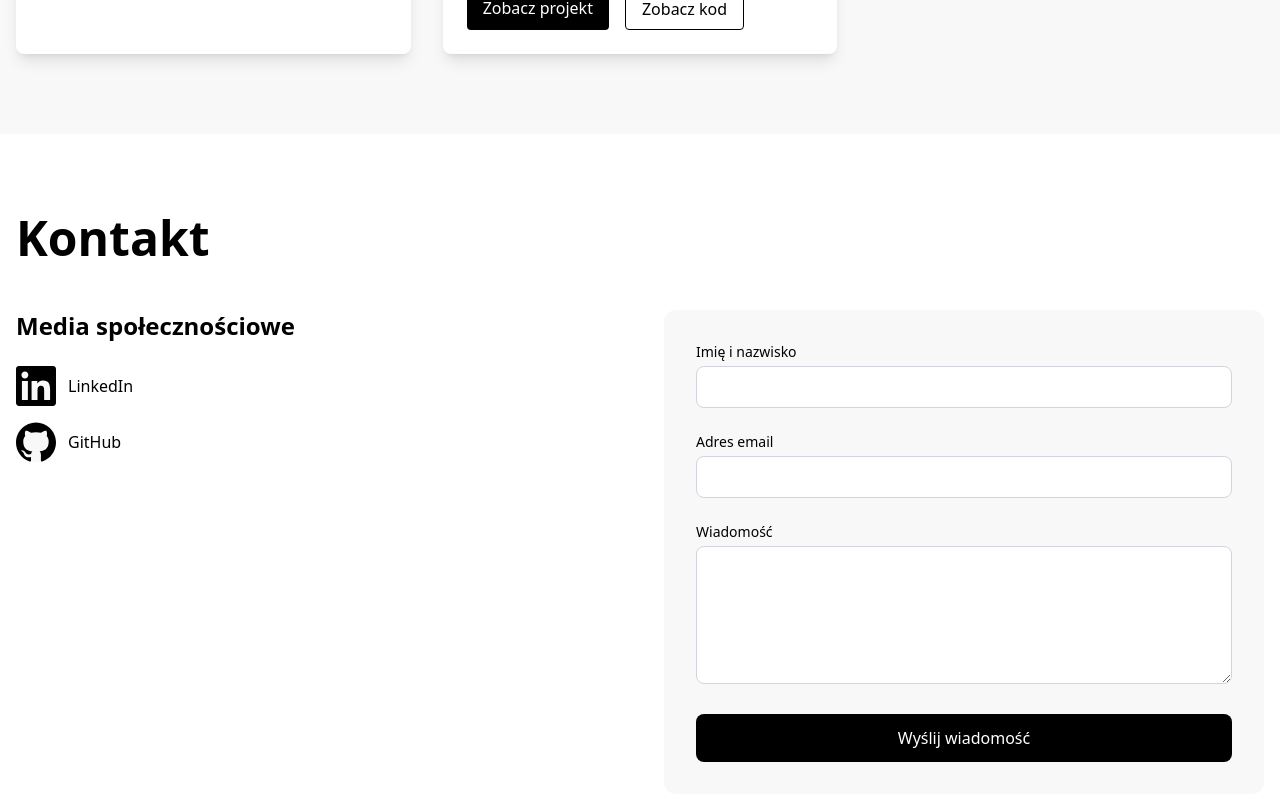
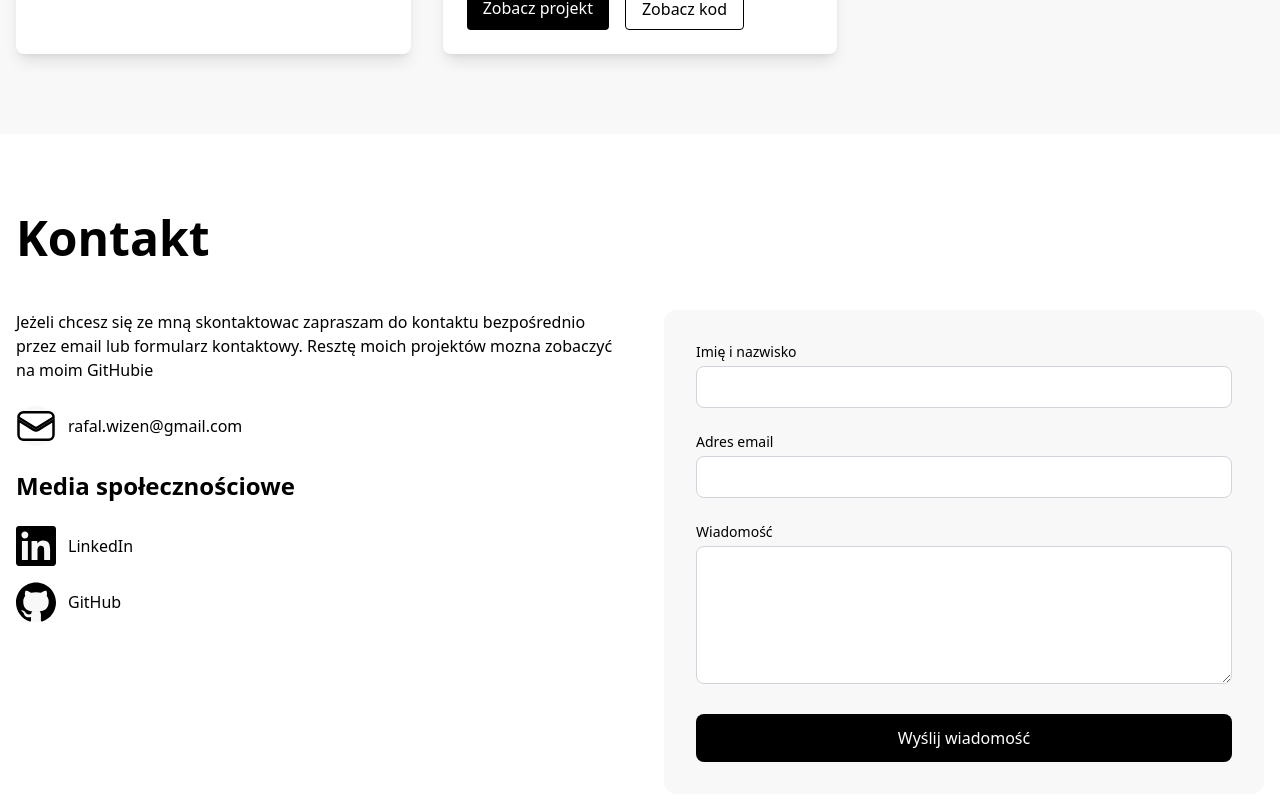
Before and after one commit to rafalwizen/portfolio-website-2, a React (Vite) app: page / in a window 1280 px wide. Shown: the part 3130-3930 px from the top of the page. Built offline with nearby package versions, Linux system fonts and the light colour scheme.

Commit message:
Add email and info to Contact.tsx

```diff
--- a/src/components/contact/Contact.tsx
+++ b/src/components/contact/Contact.tsx
@@ -1,6 +1,6 @@
 import {useTranslation} from 'react-i18next';
 import ContactForm from './ContactForm.tsx';
-import {LinkedInIcon, GitHubIcon} from './Icons.tsx';
+import {LinkedInIcon, GitHubIcon, EmailIcon} from './Icons.tsx';
 
 const Contact = () => {
     const {t} = useTranslation();
@@ -13,6 +13,23 @@ const Contact = () => {
                 </h2>
                 <div className="grid md:grid-cols-2 gap-12">
                     <div className="space-y-6">
+                        <p>{t('contact.info')}</p>
+                        <a
+                            onClick={() => {
+                                navigator.clipboard.writeText('rafal.wizen@gmail.com').then(() => {
+                                    alert('Email skopiowany do schowka!');
+                                }).catch(() => {
+                                    alert('Wystąpił błąd podczas kopiowania.');
+                                });
+                            }}
+                            className="flex items-center gap-3 text-text-primary hover:text-text-primary/70 transition-colors group cursor-pointer"
+                        >
+                                <span
+                                    className="w-10 h-10 flex items-center justify-center bg-background-light rounded-full group-hover:bg-[rgb(238,238,238)] transition-colors">
+                                    <EmailIcon/>
+                                </span>
+                            rafal.wizen@gmail.com
+                        </a>
                         <h3 className="text-2xl font-semibold text-text-primary">
                             {t('contact.social')}
                         </h3>
@@ -24,7 +41,7 @@ const Contact = () => {
                                 className="flex items-center gap-3 text-text-primary hover:text-text-primary/70 transition-colors group"
                             >
                                 <span
-                                  className="w-10 h-10 flex items-center justify-center bg-background-light rounded-full group-hover:bg-[rgb(238,238,238)] transition-colors">
+                                    className="w-10 h-10 flex items-center justify-center bg-background-light rounded-full group-hover:bg-[rgb(238,238,238)] transition-colors">
                                   <LinkedInIcon/>
                                 </span>
                                 LinkedIn
--- a/src/components/contact/Icons.tsx
+++ b/src/components/contact/Icons.tsx
@@ -15,3 +15,21 @@ export const GitHubIcon = () => (
         />
     </svg>
 );
+
+export const EmailIcon = () => (
+    <svg role="img" viewBox="0 0 24 24" xmlns="http://www.w3.org/2000/svg">
+        <title>Email</title>
+        <path
+            fill="white"
+            stroke="black"
+            strokeWidth="1.5"
+            d="M1.5 8.67v8.58a3 3 0 003 3h15a3 3 0 003-3V8.67l-8.928 5.493a3 3 0 01-3.144 0L1.5 8.67z"
+        />
+        <path
+            fill="white"
+            stroke="black"
+            strokeWidth="1.5"
+            d="M22.5 6.908V6.75a3 3 0 00-3-3h-15a3 3 0 00-3 3v.158l9.714 5.978a1.5 1.5 0 001.572 0L22.5 6.908z"
+        />
+    </svg>
+);
--- a/src/locales/en.json
+++ b/src/locales/en.json
@@ -28,6 +28,7 @@
   "contact": {
     "title": "Contact",
     "social": "Social Media",
+    "info": "If you want to get in touch with me, feel free to contact me directly via email or through the contact form. You can see the rest of my projects on my GitHub",
     "form": {
       "name": "Full name",
       "email": "Email address",
--- a/src/locales/pl.json
+++ b/src/locales/pl.json
@@ -28,6 +28,7 @@
   "contact": {
     "title": "Kontakt",
     "social": "Media społecznościowe",
+    "info": "Jeżeli chcesz się ze mną skontaktowac zapraszam do kontaktu bezpośrednio przez email lub formularz kontaktowy. Resztę moich projektów mozna zobaczyć na moim GitHubie",
     "form": {
       "name": "Imię i nazwisko",
       "email": "Adres email",
```
